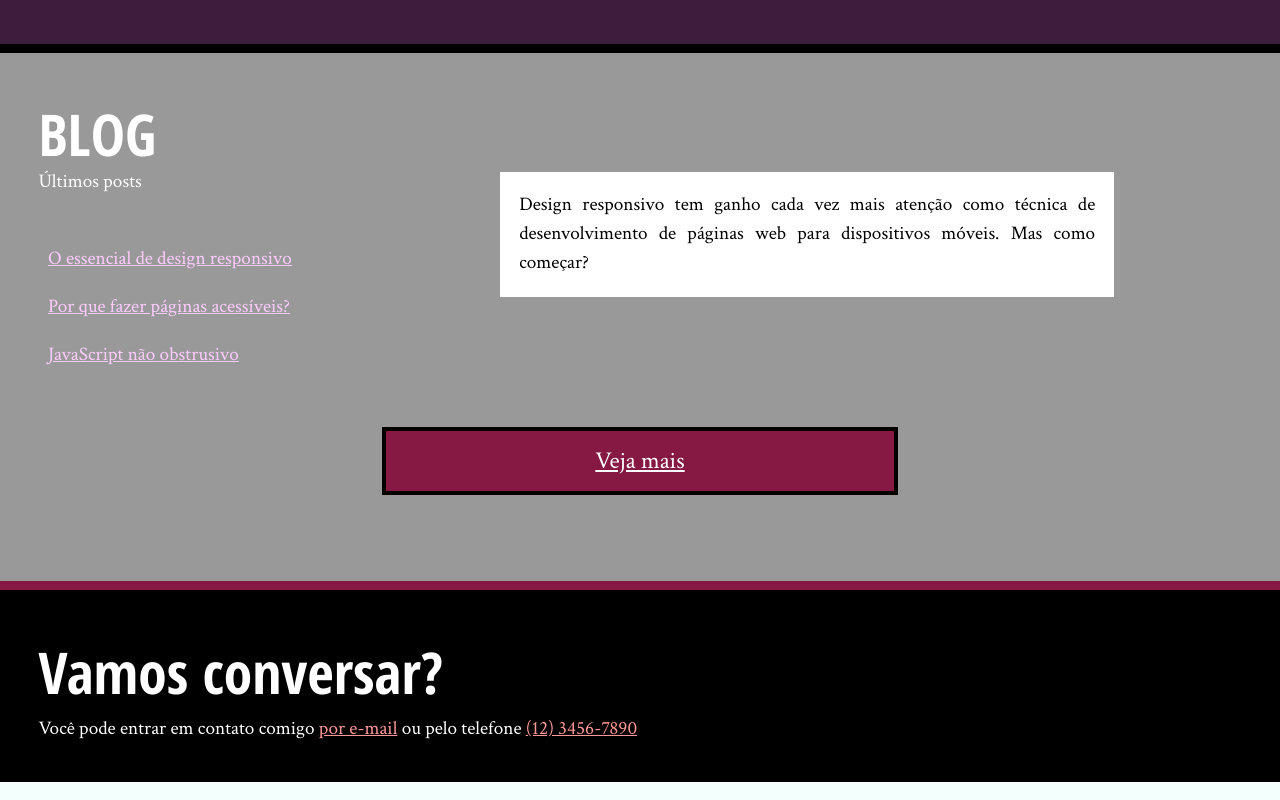
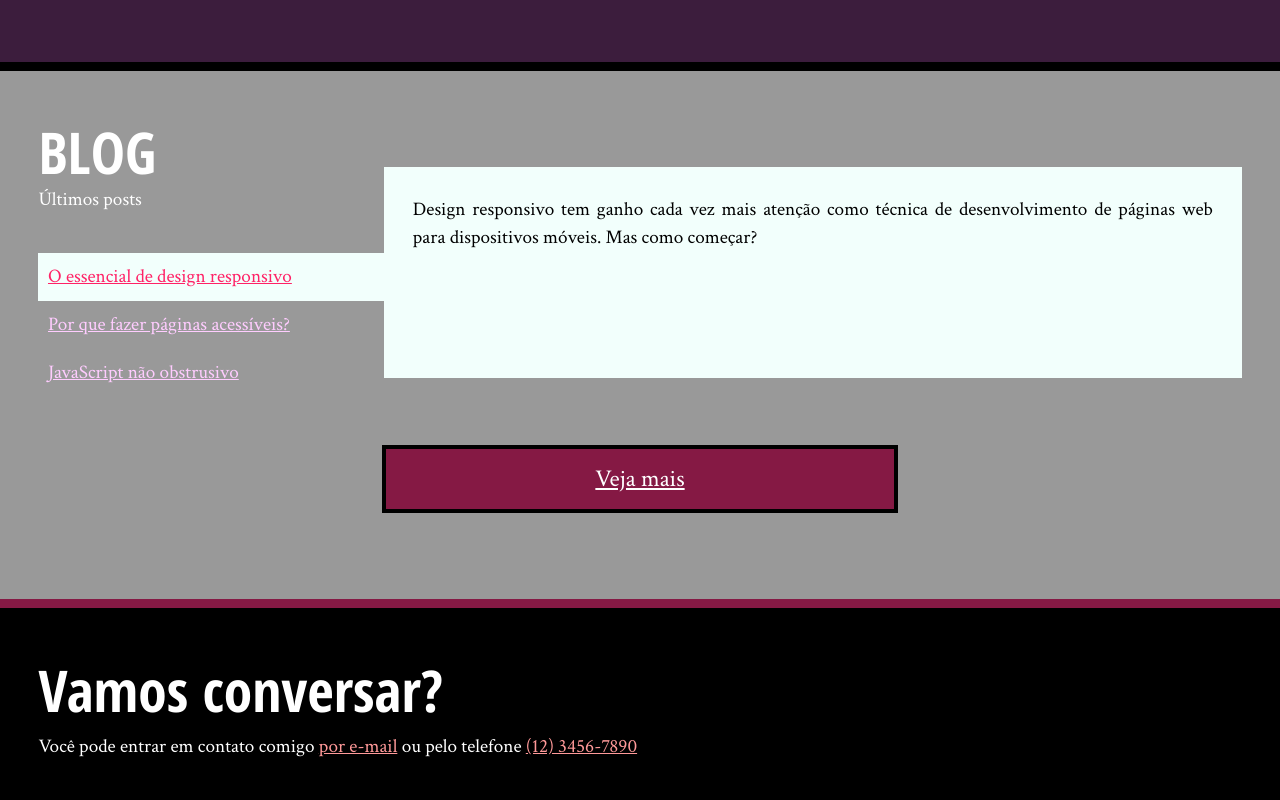
Before and after one commit to rapha1908/MeusCodigos, a plain HTML site: page CursoHTML-aula5/index.html in a window 1280 px wide. Shown: the part 1509-2309 px from the top of the page. Drawn offline with Linux system fonts and the light colour scheme.

Commit message:
Alterada a forma da foto principal do index

```diff
--- a/CursoHTML-aula5/css/index.css
+++ b/CursoHTML-aula5/css/index.css
@@ -1,5 +1,8 @@
 .foto-home {
   height: 200px;
+  border-radius: 10% 50% / 50% 10%;
+  border: .5em solid black;
+
 }
 .saudacao p {
   font-size: 1.5em;
@@ -79,17 +82,29 @@
 .secao-inicio{
 	position: relative;
 }
-.primeiro-post{
-	position: absolute;
-	top: 100px;
-	left: 500px;
-	width: 30em;
-	color: black;
-	background-color: white;
-	padding: 1em;
+
+.blog .primeiro-post {
+    position: absolute;
+    top: 4em;
+    height: 8em;
+    left: 30%;
+    right: 2em;
+    background-color: #F2FFFC;
+    color: #000;
+    padding: 1.5em;
 }
 .outros-post{
 	display: none;
+}
+.blog .mais-recente {
+    background-color: #F2FFFC;
+}
+
+.blog .mais-recente a {
+    color: #F26;
+}
+.blog li {
+    width: 30%;
 }
 footer {
     background-color: #000;
--- a/CursoHTML-aula5/index.html
+++ b/CursoHTML-aula5/index.html
@@ -48,7 +48,7 @@
             <h2>Blog</h2>
             <small>Últimos posts</small>
             <ol>
-                <li>
+                <li class="mais-recente">
                     <a href="blog.html">O essencial de design responsivo</a>
                     <p class="primeiro-post">Design responsivo tem ganho cada vez mais atenção como técnica de desenvolvimento de páginas web para dispositivos móveis. Mas como começar?</p>
                 </li>
```
